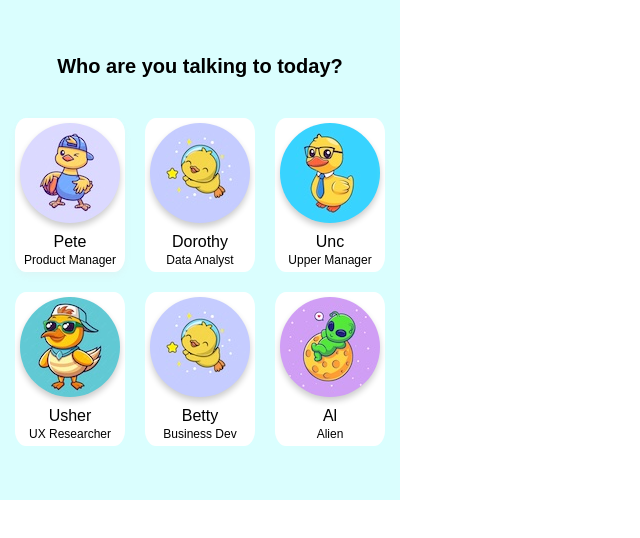
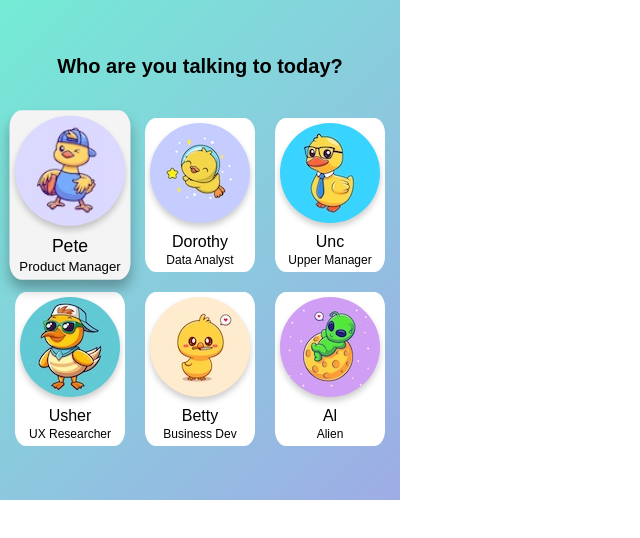
Before and after one commit to soapjia/talkdevtome, a React (Create React App) app in the folder chrome-extension/: page / in a window 1280 px wide. In both pictures the pointer is over the element 70 px from the left and 194 px from the top of the page. Shown: the top 538 px of the page, without its empty margins (0-640 px from the left). Built offline with nearby package versions, Linux system fonts and the light colour scheme.

Commit message:
ui changes

```diff
--- a/chrome-extension/src/App.css
+++ b/chrome-extension/src/App.css
@@ -2,6 +2,7 @@
     width: 400px;
     height: 500px;
     background-color: rgb(218, 254, 254);
+    background: linear-gradient(135deg, #74ebd5, #9face6); /* Gradient colors */
     overflow-y: auto;
     display: flex;
     flex-direction: column;
@@ -42,8 +43,11 @@
 
   .circle-wrapper:hover {
     cursor: pointer;
-    box-shadow: 0 4px 6px rgba(224, 221, 221, 0.2);
-  }
+    box-shadow: 0 8px 12px rgba(0, 0, 0, 0.3); /* Enhanced shadow */
+    transform: scale(1.1); /* Slight zoom-in effect */
+    transition: all 0.3s ease-in-out; /* Smooth transition for hover effects */
+    background-color: #f4f4f4; /* Background color change */
+}
 
   .circle {
     width: 100px;
--- a/chrome-extension/src/App.js
+++ b/chrome-extension/src/App.js
@@ -64,7 +64,7 @@ function MainPage() {
             <div className="role">UX Researcher</div>
           </div>
           <div className="circle-wrapper" onClick={() => handleCircleClick("Business Dev")}>
-            <div className="circle" style={{ backgroundImage: `url(${bubbleImage})` }}></div>
+            <div className="circle" style={{ backgroundImage: `url(${knifeImage})` }}></div>
             <div className="name">Betty</div>
             <div className="role">Business Dev</div>
           </div>
```
